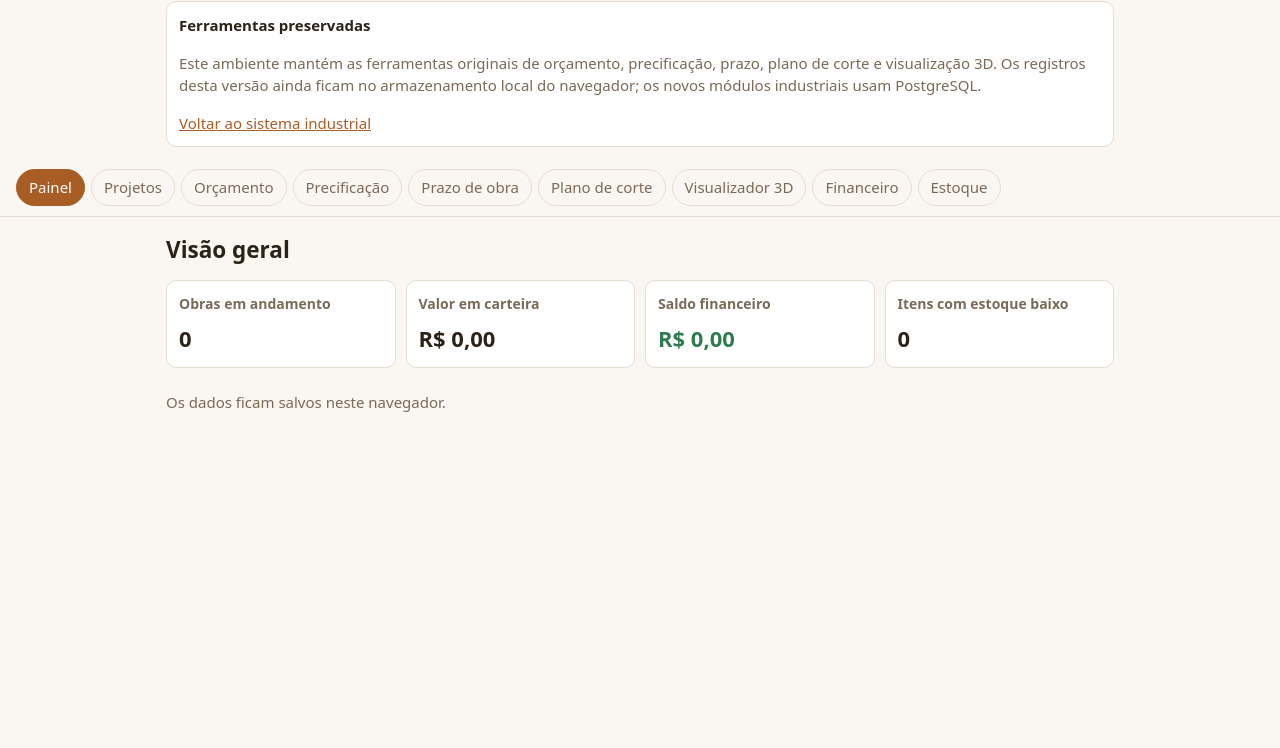
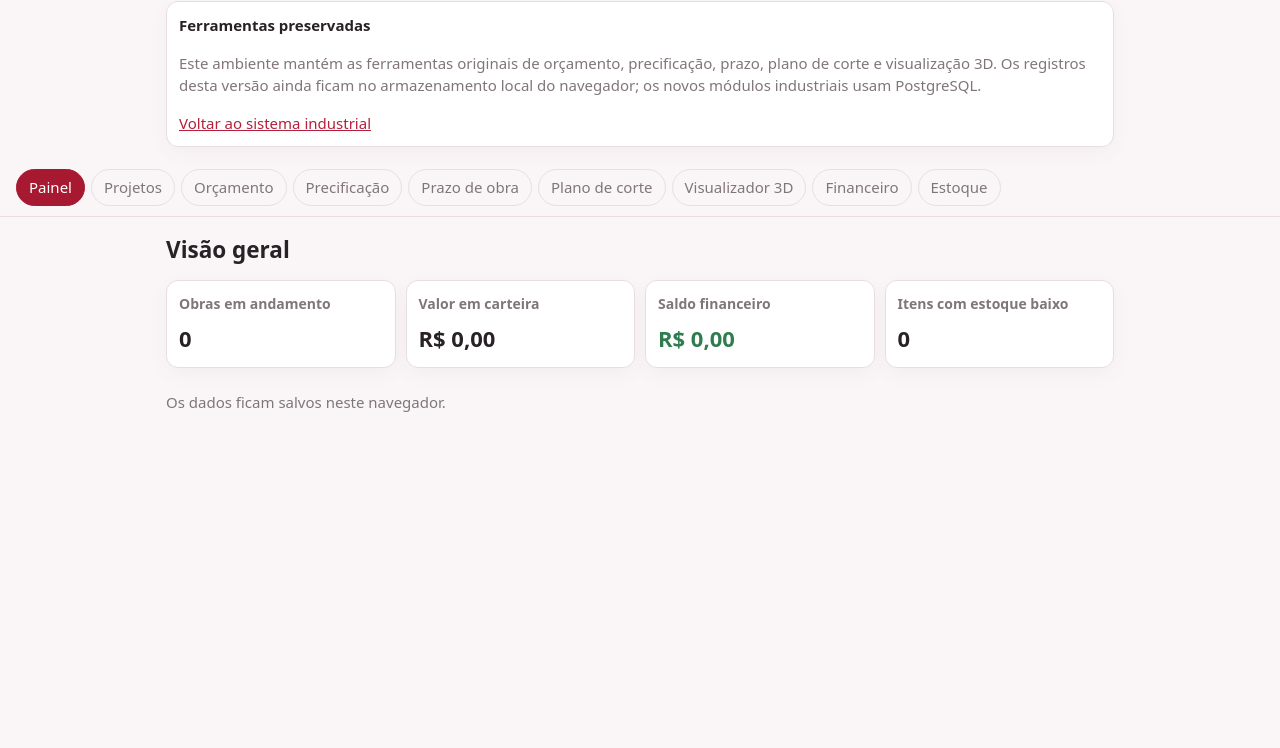
Before and after one commit to alexssander-cristino/Mobrix, a website: page public/ferramentas-legadas.html in a window 1280 px wide. Shown: the part 52-800 px from the top of the page. Drawn offline with nearby package versions, Linux system fonts and the light colour scheme.

Commit message:
Rebrand legacy tools as Madevix

```diff
--- a/public/ferramentas-legadas.html
+++ b/public/ferramentas-legadas.html
@@ -3,7 +3,7 @@
 <head>
 <meta charset="utf-8">
 <meta name="viewport" content="width=device-width, initial-scale=1, viewport-fit=cover">
-<title>Ferramentas clássicas | MOBRIX</title>
+<title>Ferramentas clássicas | MADEVIX</title>
 <style>
 :root{--bg:#faf7f2;--sf:#fff;--tx:#2b2218;--mu:#7a6a58;--ac:#a85d24;--bd:#e6dccf;--ok:#2f7d4f;--rd:#b3412f;color-scheme:light;box-sizing:border-box;padding-top:env(safe-area-inset-top,0px);padding-bottom:env(safe-area-inset-bottom,0px)}
 @media(prefers-color-scheme:dark){:root:not([data-theme="light"]){--bg:#1b1713;--sf:#262019;--tx:#f1e9dd;--mu:#a8998a;--ac:#e0914f;--bd:#3a3128;--ok:#5cc08a;--rd:#e5786a;color-scheme:dark}}
@@ -30,10 +30,15 @@ table{width:100%;border-collapse:collapse}td{padding:6px 4px;border-bottom:1px s
 .mu{color:var(--mu)}.ok{color:var(--ok)}.rd{color:var(--rd)}
 .lb{display:flex;flex-direction:column;flex:1 1 120px;font-size:13px;color:var(--mu)}.row{display:flex;justify-content:space-between;align-items:center;gap:8px}
 @media print{body *{visibility:hidden}#prev,#prev *{visibility:visible}#prev{position:absolute;left:0;top:0;width:100%;border:0}.np{display:none!important}}
+
+:root{--bg:#faf6f7;--tx:#282126;--mu:#80757b;--ac:#b51f3b;--bd:#eadde1;--rd:#b51f3b}
+.card,.c{border-radius:12px;box-shadow:0 6px 20px rgba(90,20,40,.045)}
+button{background:linear-gradient(110deg,#d52c4b,#a71930)}
+nav button.on{background:#a71930;border-color:#a71930}
 </style>
 </head>
 <body>
-<header><a href="/" style="color:inherit;text-decoration:none">MOBRIX</a> <span>Ferramentas clássicas</span></header><main style="max-width:980px;margin:12px auto;padding:0 16px"><div class="card"><b>Ferramentas preservadas</b><p class="mu">Este ambiente mantém as ferramentas originais de orçamento, precificação, prazo, plano de corte e visualização 3D. Os registros desta versão ainda ficam no armazenamento local do navegador; os novos módulos industriais usam PostgreSQL.</p><a href="/" style="color:var(--ac)">Voltar ao sistema industrial</a></div></main>
+<header><a href="/" style="color:inherit;text-decoration:none">MADEVIX</a> <span>Ferramentas clássicas</span></header><main style="max-width:980px;margin:12px auto;padding:0 16px"><div class="card"><b>Ferramentas preservadas</b><p class="mu">Este ambiente mantém as ferramentas originais de orçamento, precificação, prazo, plano de corte e visualização 3D. Os registros desta versão ainda ficam no armazenamento local do navegador; os novos módulos industriais usam PostgreSQL.</p><a href="/" style="color:var(--ac)">Voltar ao sistema industrial</a></div></main>
 <nav id="nav"></nav>
 <main id="m"></main>
 <script src="https://cdnjs.cloudflare.com/ajax/libs/three.js/r128/three.min.js"></script>
```
